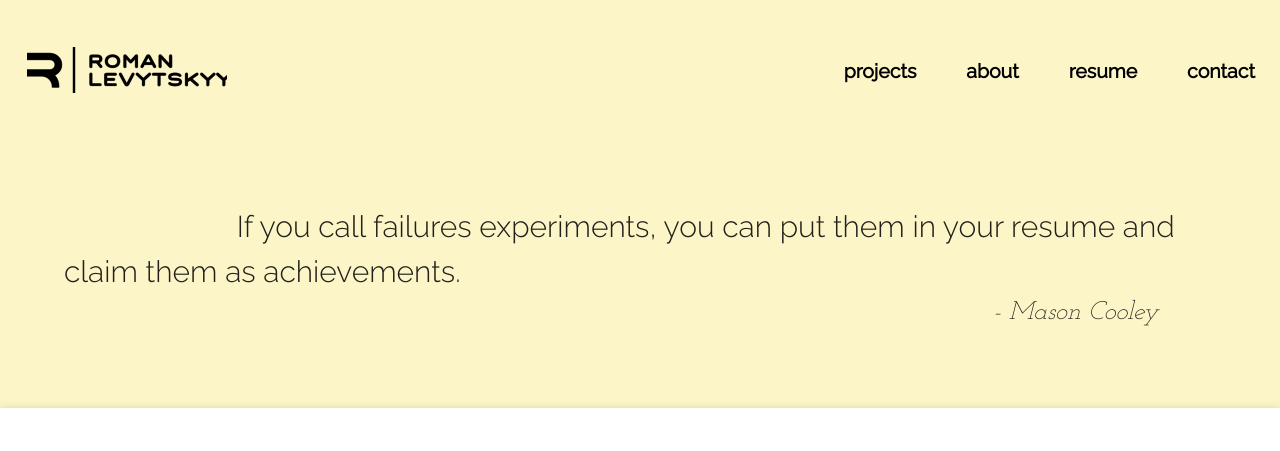
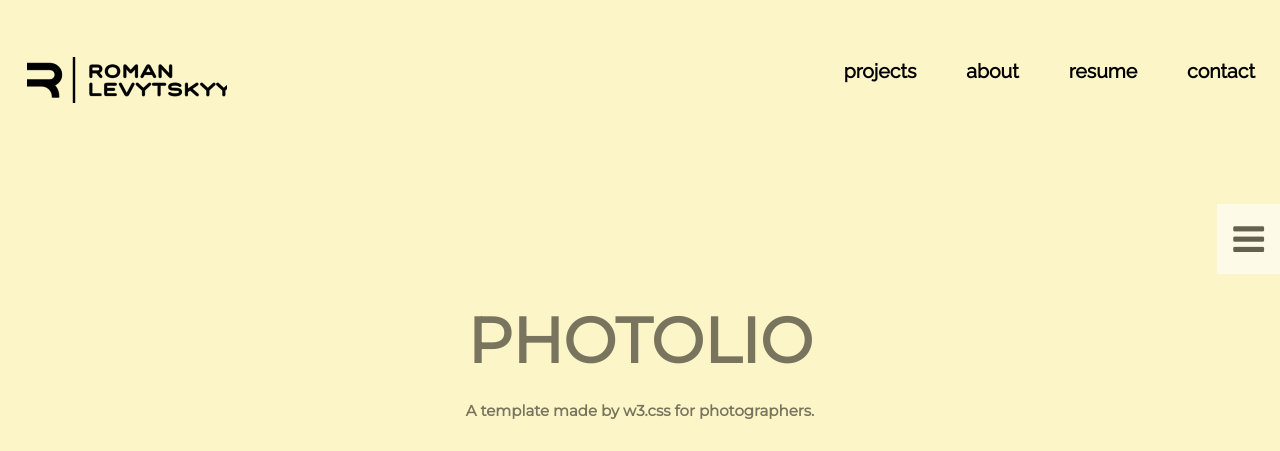
Before and after one commit to AlbertSu123/albertsu123.github.io, a Jekyll site: the page built from resume.html, in a window 1280 px wide. Shown: the top 451 px of the page. Built offline with Jekyll 4.4.1, drawn with Linux system fonts in a browser that asks for light colours; nearby versions of some CDN libraries; some of the changed text lies outside the part shown.

Commit message:
Update resume.html

```diff
--- a/resume.html
+++ b/resume.html
@@ -3,12 +3,113 @@ layout: not_homepage
 quote: If you call failures experiments, you can put them in your resume and claim them as achievements.
 author: Mason Cooley
 ---
+<!DOCTYPE html>
+<html>
+<title>W3.CSS Template</title>
+<meta charset="UTF-8">
+<meta name="viewport" content="width=device-width, initial-scale=1">
+<link rel="stylesheet" href="https://www.w3schools.com/w3css/4/w3.css">
+<link rel="stylesheet" href="https://fonts.googleapis.com/css?family=Montserrat">
+<link rel="stylesheet" href="https://cdnjs.cloudflare.com/ajax/libs/font-awesome/4.7.0/css/font-awesome.min.css">
+<style>
+body,h1 {font-family: "Montserrat", sans-serif}
+img {margin-bottom: -7px}
+.w3-row-padding img {margin-bottom: 12px}
+</style>
+<body>
 
-{% include quote.html quote=page.quote author=page.author %}
+<!-- Sidebar -->
+<nav class="w3-sidebar w3-black w3-animate-top w3-xxlarge" style="display:none;padding-top:150px" id="mySidebar">
+  <a href="javascript:void(0)" onclick="w3_close()" class="w3-button w3-black w3-xxlarge w3-padding w3-display-topright" style="padding:6px 24px">
+    <i class="fa fa-remove"></i>
+  </a>
+  <div class="w3-bar-block w3-center">
+    <a href="#" class="w3-bar-item w3-button w3-text-grey w3-hover-black">About</a>
+    <a href="#" class="w3-bar-item w3-button w3-text-grey w3-hover-black">Photos</a>
+    <a href="#" class="w3-bar-item w3-button w3-text-grey w3-hover-black">Shop</a>
+    <a href="#" class="w3-bar-item w3-button w3-text-grey w3-hover-black">Contact</a>
+  </div>
+</nav>
 
-<div class="row resume-wrapper">
-  <a href="./assets/Roman_Levytskyy_resume.pdf" title="click to open in pdf viewer" target="_blank">
-    <img src="./assets/images/website_resume.png" alt="" class="responsive-img resume-img z-depth-2 hoverable">
-    <button class="fill col s8 offset-s2 m4 offset-m4">open as pdf</button>
-  </a>
+<!-- !PAGE CONTENT! -->
+<div class="w3-content" style="max-width:1500px">
+
+<!-- Header -->
+<div class="w3-opacity">
+<span class="w3-button w3-xxlarge w3-white w3-right" onclick="w3_open()"><i class="fa fa-bars"></i></span>
+<div class="w3-clear"></div>
+<header class="w3-center w3-margin-bottom">
+  <h1><b>PHOTOLIO</b></h1>
+  <p><b>A template made by w3.css for photographers.</b></p>
+  <p class="w3-padding-16"><button class="w3-button w3-black" onclick="myFunction()">Toggle Grid Padding</button></p>
+</header>
 </div>
+
+<!-- Photo Grid -->
+<div class="w3-row" id="myGrid" style="margin-bottom:128px">
+  <div class="w3-third">
+    <img src="/w3images/rocks.jpg" style="width:100%">
+    <img src="/w3images/sound.jpg" style="width:100%">
+    <img src="/w3images/woods.jpg" style="width:100%">
+    <img src="/w3images/rock.jpg" style="width:100%">
+    <img src="/w3images/nature.jpg" style="width:100%">
+    <img src="/w3images/mist.jpg" style="width:100%">
+  </div>
+
+  <div class="w3-third">
+    <img src="/w3images/coffee.jpg" style="width:100%">
+    <img src="/w3images/bridge.jpg" style="width:100%">
+    <img src="/w3images/notebook.jpg" style="width:100%">
+    <img src="/w3images/london.jpg" style="width:100%">
+    <img src="/w3images/rocks.jpg" style="width:100%">
+    <img src="/w3images/avatar_g.jpg" style="width:100%">
+  </div>
+
+  <div class="w3-third">
+    <img src="/w3images/mist.jpg" style="width:100%">
+    <img src="/w3images/workbench.jpg" style="width:100%">
+    <img src="/w3images/gondol.jpg" style="width:100%">
+    <img src="/w3images/skies.jpg" style="width:100%">
+    <img src="/w3images/lights.jpg" style="width:100%">
+    <img src="/w3images/workshop.jpg" style="width:100%">
+  </div>
+</div>
+
+<!-- End Page Content -->
+</div>
+
+<!-- Footer -->
+<footer class="w3-container w3-padding-64 w3-light-grey w3-center w3-opacity w3-xlarge" style="margin-top:128px">
+  <i class="fa fa-facebook-official w3-hover-opacity"></i>
+  <i class="fa fa-instagram w3-hover-opacity"></i>
+  <i class="fa fa-snapchat w3-hover-opacity"></i>
+  <i class="fa fa-pinterest-p w3-hover-opacity"></i>
+  <i class="fa fa-twitter w3-hover-opacity"></i>
+  <i class="fa fa-linkedin w3-hover-opacity"></i>
+  <p class="w3-medium">Powered by <a href="https://www.w3schools.com/w3css/default.asp" target="_blank" class="w3-hover-text-green">w3.css</a></p>
+</footer>
+
+<script>
+// Toggle grid padding
+function myFunction() {
+  var x = document.getElementById("myGrid");
+  if (x.className === "w3-row") {
+    x.className = "w3-row-padding";
+  } else {
+    x.className = x.className.replace("w3-row-padding", "w3-row");
+  }
+}
+
+// Open and close sidebar
+function w3_open() {
+  document.getElementById("mySidebar").style.width = "100%";
+  document.getElementById("mySidebar").style.display = "block";
+}
+
+function w3_close() {
+  document.getElementById("mySidebar").style.display = "none";
+}
+</script>
+
+</body>
+</html>
```
